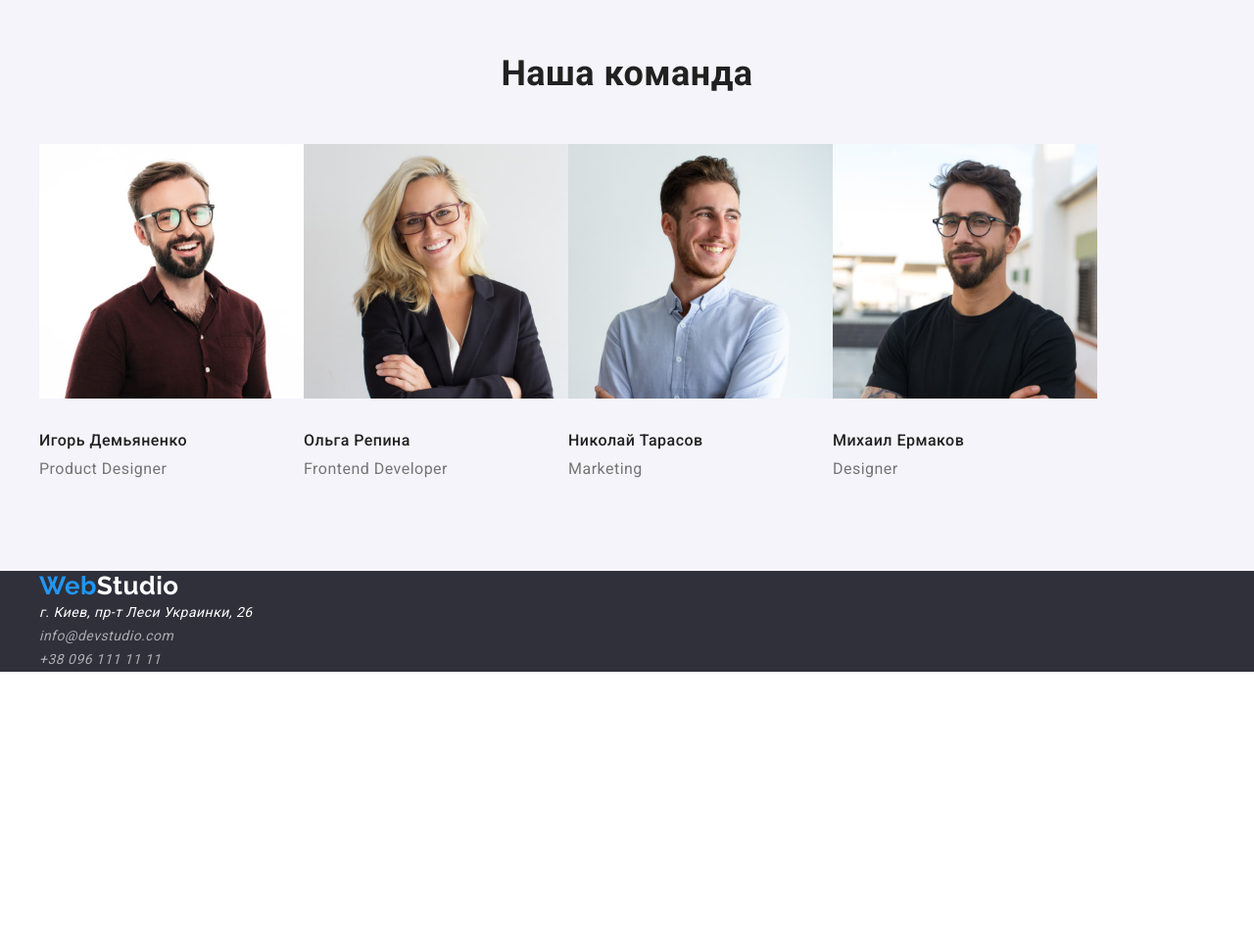
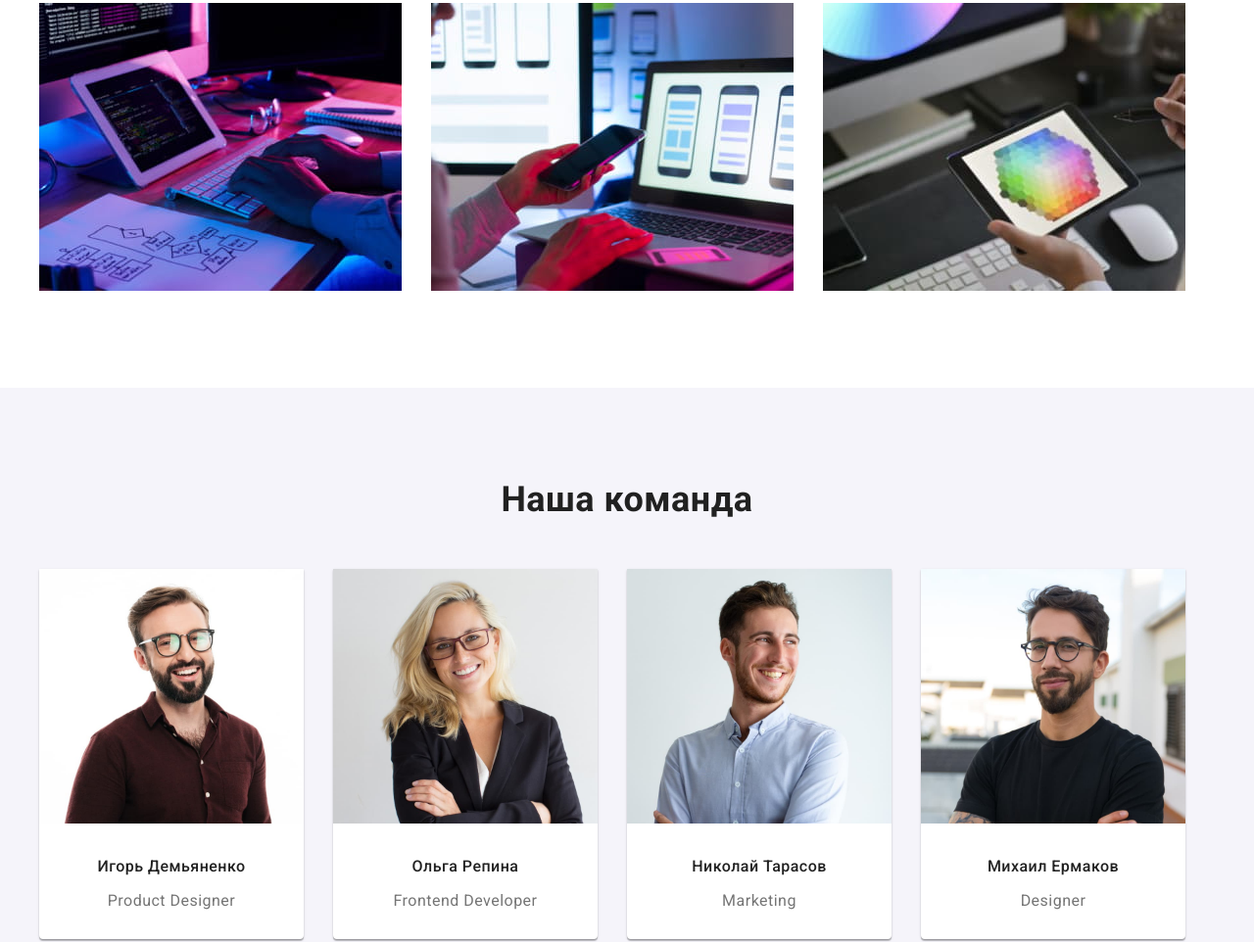
Before and after one commit to KostiantynKaluhin/goit-markup-hw-03, a plain HTML site: page index.html in a window 1280 px wide. Shown: the part 1064-2026 px from the top of the page at 98% size. Before the commit the page ends 1750 px from the top, so only its background shows below. Drawn offline with nearby package versions, Linux system fonts and the light colour scheme.

Commit message:
flex+
позиционирование дз3

```diff
--- a/css/styles.css
+++ b/css/styles.css
@@ -59,6 +59,8 @@ body {
   color: var(--accent-color);
 }
 .foter-logo {
+  display: inline-block;
+  margin-bottom: 20px;
   color: var(--white-color);
 }
 /* Навигация */
@@ -114,12 +116,18 @@ body {
 /* сss для странички "Студия" */
 /* hero */
 .section-hero {
+  padding-top: 200px;
+  padding-bottom: 200px;
   background-color: var(--background-black);
   text-align: center;
 }
 .hero-title {
   margin-top: 0;
   margin-bottom: 30px;
+  width: 696px;
+  margin-left: auto;
+  margin-right: auto;
+
   color: var(--white-color);
   font-weight: 900;
   font-size: 44px;
@@ -128,6 +136,7 @@ body {
   letter-spacing: 0.06em;
 }
 .button {
+  border: none;
   color: var(--white-color);
   background-color: var(--accent-color);
   cursor: pointer;
@@ -136,15 +145,18 @@ body {
   font-size: 16px;
   line-height: 1.87;
   letter-spacing: 0.06em;
-  border: none;
 }
 /* features */
 .section-title {
   margin: 0;
+  opacity: 0;
+}
+.features {
+  padding-bottom: 0;
 }
 .features-list {
   display: flex;
-  width: 270px;
+  width: 1170px;
 }
 .features-list .features-item:not(:last-child) {
   margin-right: 30px;
@@ -182,6 +194,18 @@ body {
 /* team */
 .team-list {
   display: flex;
+  width: 1170px;
+}
+
+.team-card {
+  background-color: #f5f4fa;
+  box-shadow: 0px 1px 3px rgba(0, 0, 0, 0.12), 0px 1px 1px rgba(0, 0, 0, 0.14),
+    0px 2px 1px rgba(0, 0, 0, 0.2);
+  border-radius: 0px 0px 4px 4px;
+  text-align: center;
+}
+.team-card:not(:last-child) {
+  margin-right: 30px;
 }
 .team-item {
   margin-top: 30px;
@@ -189,6 +213,9 @@ body {
 }
 .team-section {
   background-color: var(--background-section);
+}
+.team-card {
+  background-color: var(--white-color);
 }
 .team-section h3,
 .team {
@@ -206,14 +233,18 @@ body {
   text-align: center;
 }
 .team-text {
-  margin: 0;
+  margin-bottom: 30px;
   font-size: 16px;
   line-height: 1.18;
 }
 /* css для "Портфолио" */
+.portfolio-title {
+  opacity: 0;
+  margin: 0;
+}
 .btn {
   display: flex;
-  margin-bottom: 34px;
+  padding-bottom: 34px;
   justify-content: center;
 }
 .btn .item:not(:last-child) {
@@ -242,6 +273,7 @@ body {
   margin-right: 30px;
   margin-bottom: 30px;
   width: 370px;
+  border: 1px solid #eeeeee;
 }
 .element:nth-child(3n) {
   margin-right: 0;
@@ -266,9 +298,14 @@ body {
 }
 /* foter */
 .page-foter {
+  padding-top: 60px;
+  padding-bottom: 60px;
   background-color: var(--background-black);
   font-size: 14px;
   line-height: 1.7;
+}
+.foter-item:not(:last-child) {
+  margin-bottom: 9px;
 }
 
 .address-contacts {
--- a/index.html
+++ b/index.html
@@ -87,7 +87,7 @@
           </ul>
         </div>
       </section>
-      <section class="section-item">
+      <section class="section section-item">
         <div class="container">
           <h2>Чем мы занимаемся</h2>
           <ul class="list section-foto">
@@ -122,7 +122,7 @@
         <div class="container">
           <h2 class="team">Наша команда</h2>
           <ul class="list team-list">
-            <li>
+            <li class="team-card">
               <img
                 src="./images/1img.jpg"
                 alt="улыбающийся мужчина"
@@ -132,7 +132,7 @@
               <h3 class="team-item class">Игорь Демьяненко</h3>
               <p class="team-text">Product Designer</p>
             </li>
-            <li>
+            <li class="team-card">
               <img
                 src="./images/2img(1).jpg"
                 alt="улыбающаяся женщина"
@@ -142,7 +142,7 @@
               <h3 class="team-item">Ольга Репина</h3>
               <p class="team-text">Frontend Developer</p>
             </li>
-            <li>
+            <li class="team-card">
               <img
                 src="./images/3img(2).jpg"
                 alt="улыбающийся мужчина"
@@ -152,7 +152,7 @@
               <h3 class="team-item">Николай Тарасов</h3>
               <p class="team-text">Marketing</p>
             </li>
-            <li>
+            <li class="team-card">
               <img
                 src="./images/4img(3).jpg"
                 alt="улыбающийся мужчина"
@@ -174,17 +174,17 @@
         >
         <address>
           <ul class="list">
-            <li>
+            <li class="foter-item">
               <a href="#" class="address-section">
                 г. Киев, пр-т Леси Украинки, 26</a
               >
             </li>
-            <li>
+            <li class="foter-item">
               <a href="mailto:info@devstudio.com" class="address-contacts">
                 info@devstudio.com</a
               >
             </li>
-            <li>
+            <li class="foter-item">
               <a href="tel:+380961111111" class="address-contacts">
                 +38 096 111 11 11</a
               >
```
Also changed, not shown: portfolio.html (+4 -4 lines).
